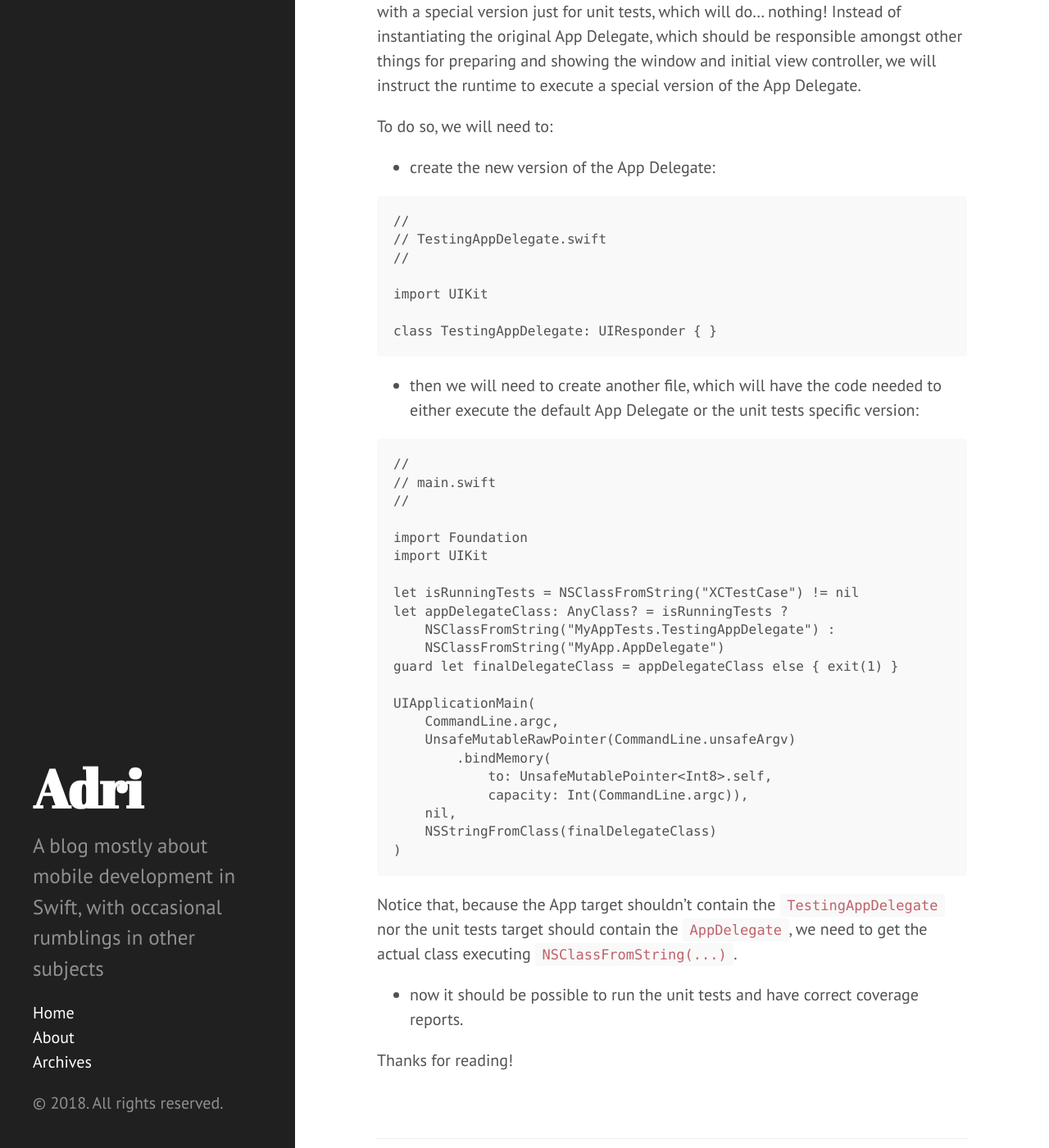
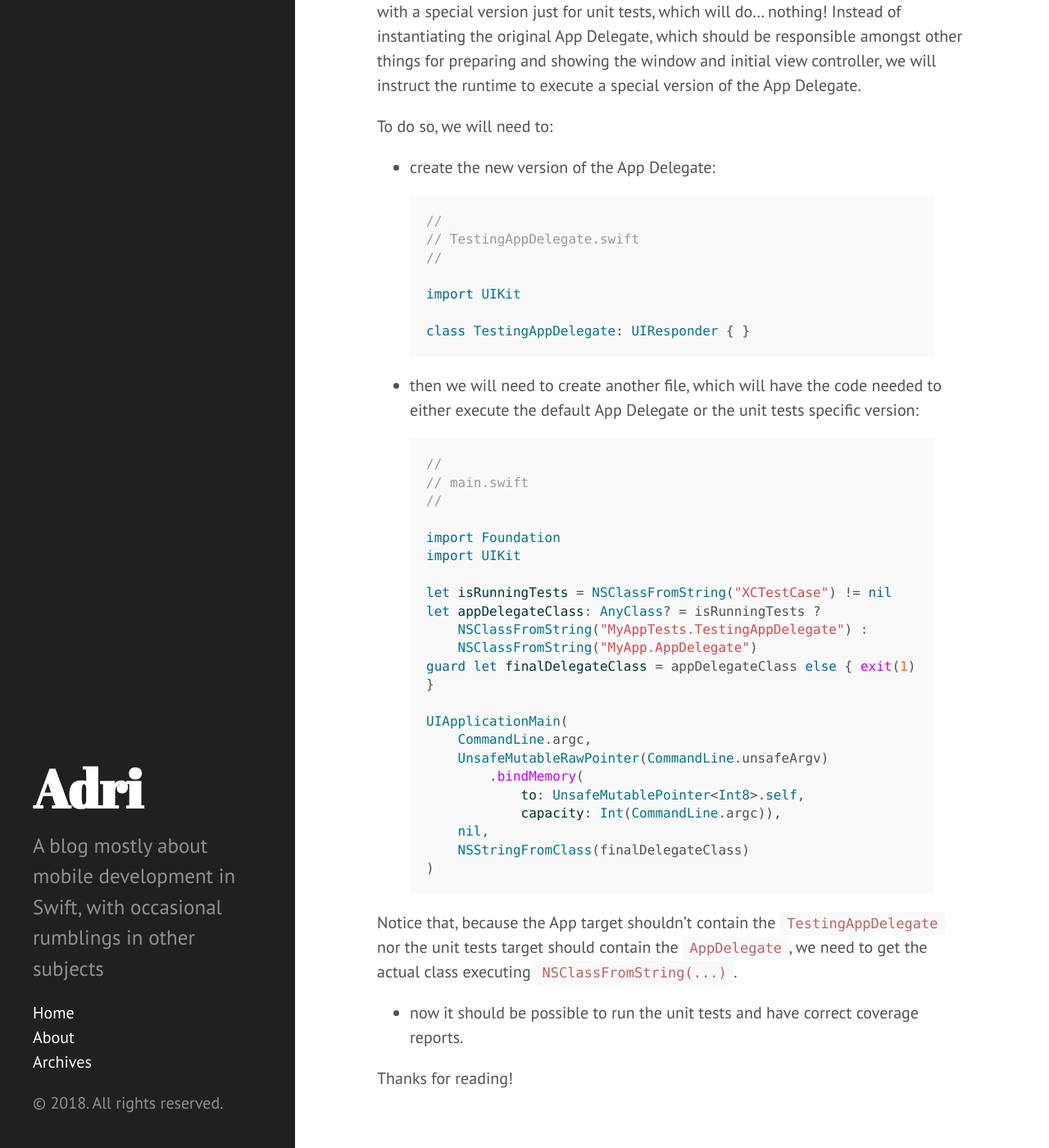
Before and after one commit to amg1976/amg1976.github.io, a Jekyll site: the page built from _posts/2018-05-03-improving-xcode-coverage.md, in a window 1280 px wide and 1400 px high, scrolled down 1223 px. Shown: the whole window at 82% size. Built offline with Jekyll 4.4.1, drawn with Linux system fonts in a browser that asks for light colours.

Commit message:
Fixed code highlighting

````diff
--- a/_posts/2018-05-03-improving-xcode-coverage.md
+++ b/_posts/2018-05-03-improving-xcode-coverage.md
@@ -32,7 +32,7 @@ To do so, we will need to:
 
 - create the new version of the App Delegate:
 
-```
+{% highlight swift %}
 //
 // TestingAppDelegate.swift
 //
@@ -40,11 +40,11 @@ To do so, we will need to:
 import UIKit
 
 class TestingAppDelegate: UIResponder { }
-```
+{% endhighlight %}
 
 - then we will need to create another file, which will have the code needed to either execute the default App Delegate or the unit tests specific version:
 
-```
+{% highlight swift %}
 //
 // main.swift
 //
@@ -67,7 +67,7 @@ UIApplicationMain(
     nil,
     NSStringFromClass(finalDelegateClass)
 )
-```
+{% endhighlight %}
 
 Notice that, because the App target shouldn't contain the `TestingAppDelegate` nor the unit tests target should contain the `AppDelegate`, we need to get the actual class executing `NSClassFromString(...)`.
 
````
